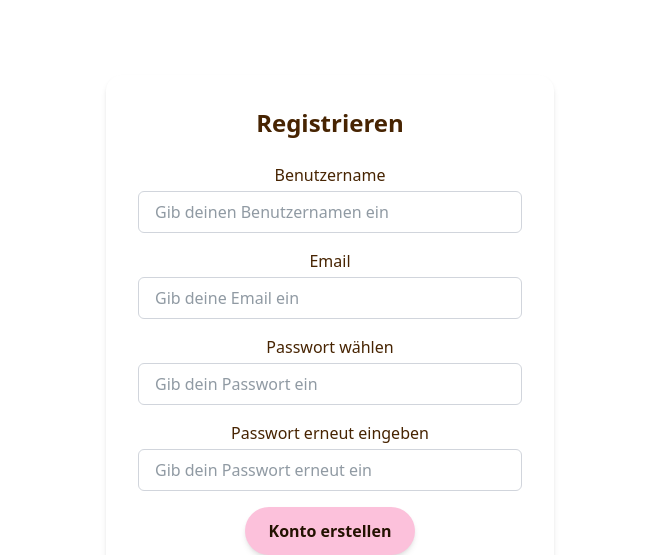
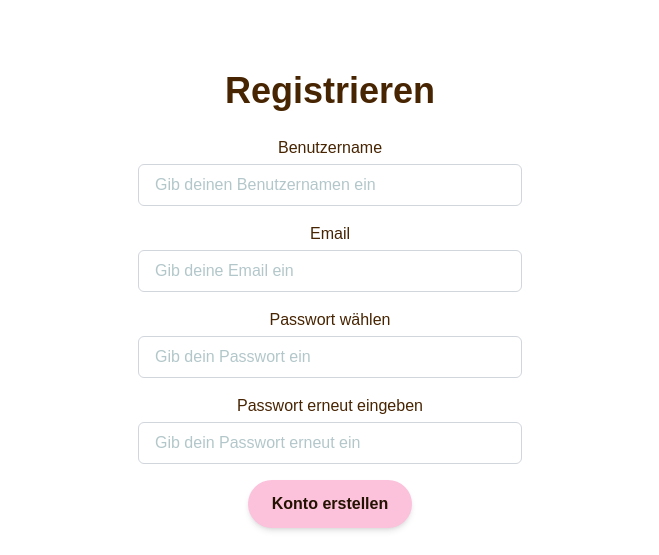
Before and after one commit to JuKa2023/IM4-fragly, a Vue app in the folder app/: page / in a window 1280 px wide. Shown: the part 165-720 px from the top of the page, without its empty margins (310-969 px from the left). Built offline with nearby package versions, Linux system fonts and the light colour scheme; no server answers.

Commit message:
💄 add in font

```diff
--- a/app/src/components/BaseInput.vue
+++ b/app/src/components/BaseInput.vue
@@ -7,7 +7,7 @@
         :placeholder="placeholder"
         :value="modelValue"
         @input="$emit('update:modelValue', $event.target.value)"
-        class="w-full px-4 py-2 border border-gray-300 rounded-md focus:outline-none focus:ring-2 focus:ring-[#FCC1DB]"
+        class="bg-white w-full px-4 py-2 border border-gray-300 rounded-md focus:outline-none focus:ring-2 focus:ring-[#FCC1DB] custom-placeholder"
       />
     </div>
   </template>
@@ -22,3 +22,10 @@
   }>()
   defineEmits(['update:modelValue'])
   </script>
+
+<style scoped>
+.custom-placeholder::placeholder {
+  color: #B3C7CA;
+  opacity: 1; /* Ensures full color */
+}
+</style>
--- a/app/src/components/HelloWorld.vue
+++ /dev/null
@@ -1,41 +0,0 @@
-<script setup lang="ts">
-import { ref } from 'vue'
-
-defineProps<{ msg: string }>()
-
-const count = ref(0)
-</script>
-
-<template>
-  <h1>{{ msg }}</h1>
-
-  <div class="card">
-    <button type="button" @click="count++">count is {{ count }}</button>
-    <p>
-      Edit
-      <code>components/HelloWorld.vue</code> to test HMR
-    </p>
-  </div>
-
-  <p>
-    Check out
-    <a href="https://vuejs.org/guide/quick-start.html#local" target="_blank"
-      >create-vue</a
-    >, the official Vue + Vite starter
-  </p>
-  <p>
-    Learn more about IDE Support for Vue in the
-    <a
-      href="https://vuejs.org/guide/scaling-up/tooling.html#ide-support"
-      target="_blank"
-      >Vue Docs Scaling up Guide</a
-    >.
-  </p>
-  <p class="read-the-docs">Click on the Vite and Vue logos to learn more</p>
-</template>
-
-<style scoped>
-.read-the-docs {
-  color: #888;
-}
-</style>
--- a/app/src/components/Register.vue
+++ b/app/src/components/Register.vue
@@ -19,8 +19,8 @@ const login = () => {
 
 <template>
     <div class="min-h-screen flex items-center justify-center">
-      <div class="bg-white p-8 rounded-2xl shadow-md w-full max-w-md">
-        <h2 class="text-2xl font-bold text-[#472402] mb-6">Registrieren</h2>
+      <div class="p-8 w-full max-w-md">
+        <h1 class=" font-bold text-[#472402] mb-6">Registrieren</h1>
 
         <form @submit.prevent="login">
           <BaseInput
--- a/app/src/components/UpdateUserdata.vue
+++ b/app/src/components/UpdateUserdata.vue
@@ -28,8 +28,8 @@ const cancelUpdate = () => {
 
 <template>
     <div class="min-h-screen flex items-center justify-center">
-      <div class="bg-white p-8 rounded-2xl shadow-md w-full max-w-md">
-        <h2 class="text-2xl font-bold text-[#472402] mb-6">Nutzerdaten bearbeiten</h2>
+      <div class="p-8 rounded-2xl w-full max-w-md">
+        <h1 class="font-bold text-[#472402] mb-6">Nutzerdaten bearbeiten</h1>
 
         <form @submit.prevent="updateUserData">
           <BaseInput
--- a/app/src/style.css
+++ b/app/src/style.css
@@ -3,14 +3,16 @@
 @tailwind components;
 @tailwind utilities;
 
+@import url("https://fonts.googleapis.com/css2?family=Fredoka:wght@300..700&family=Libre+Franklin:ital,wght@0,100..900;1,100..900&family=Nunito:ital,wght@0,200..1000;1,200..1000&family=Protest+Riot&family=Urbanist:ital,wght@0,100..900;1,100..900&display=swap");
+
 :root {
-  font-family: system-ui, Avenir, Helvetica, Arial, sans-serif;
+  font-family: "Nunito", sans-serif;
   line-height: 1.5;
   font-weight: 400;
 
   color-scheme: light dark;
   color: #231201;
-  background-color: #FFEBD2;
+  background-color: #ffebd2;
 
   font-synthesis: none;
   text-rendering: optimizeLegibility;
@@ -36,8 +38,10 @@ body {
 }
 
 h1 {
-  font-size: 3.2em;
-  line-height: 1.1;
+  font-size: 2.25rem;
+  font-style: normal;
+  font-weight: 700;
+  line-height: normal;
 }
 
 .card {
@@ -45,22 +49,18 @@ h1 {
 }
 
 #app {
-  width: full;
   margin: 0 auto;
-  padding: 2rem;
+  padding: 0;
   text-align: center;
 }
 
-
 /* Custom button styles */
 .btn {
-  @apply inline-flex items-center justify-center font-semibold rounded-4xl shadow-md transition duration-200 cursor-pointer
-  ;
+  @apply inline-flex items-center justify-center font-semibold rounded-4xl shadow-md transition duration-200 cursor-pointer;
 }
 
 .btn-sm {
-  @apply px-3 py-1 text-sm cursor-pointer
-  ;
+  @apply px-3 py-1 text-sm cursor-pointer;
 }
 
 .btn-lg {
```
